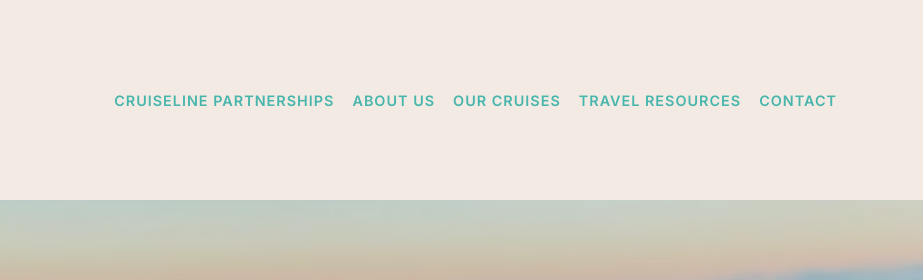
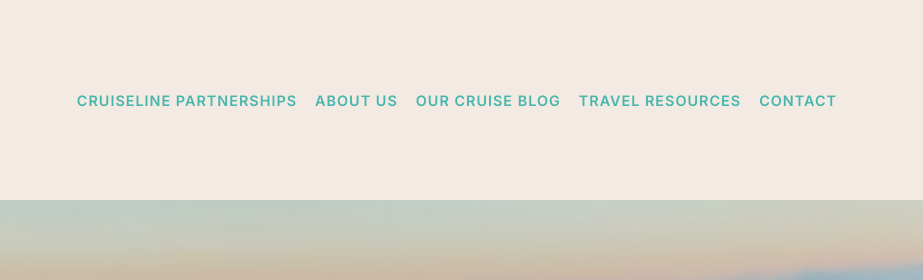
Before and after one commit to abattiato/travelwangel, a plain HTML site: page index.html in a window 1280 px wide. Shown: the top 280 px of the page, 357-1280 px from the left. Drawn offline with nearby package versions, Linux system fonts and the light colour scheme.

Commit message:
Update nav.html
change "our cruises" to "our cruise blog" button to avoid confusion

```diff
--- a/nav.html
+++ b/nav.html
@@ -6,7 +6,7 @@
     <div class="nav-links" role="navigation" aria-label="Main">
       <a href="index.html#cruiselinepartnerships">Cruiseline Partnerships</a>
       <a href="index.html#aboutus">About Us</a>
-      <a href="index.html#cruises">Our Cruises</a>
+      <a href="index.html#cruises">Our Cruise Blog</a>
       <a href="https://www.evotravelagent.com/resources">Travel Resources</a>
       <a href="contact.html">Contact</a>
     </div>
```
